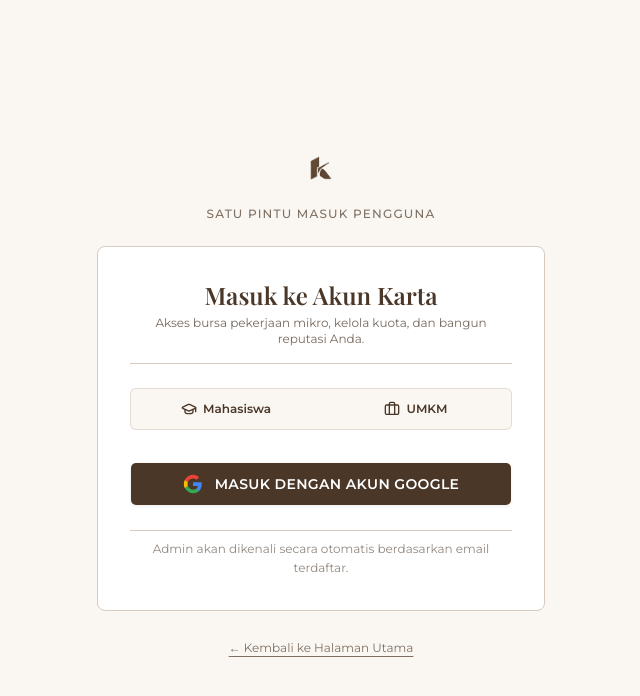
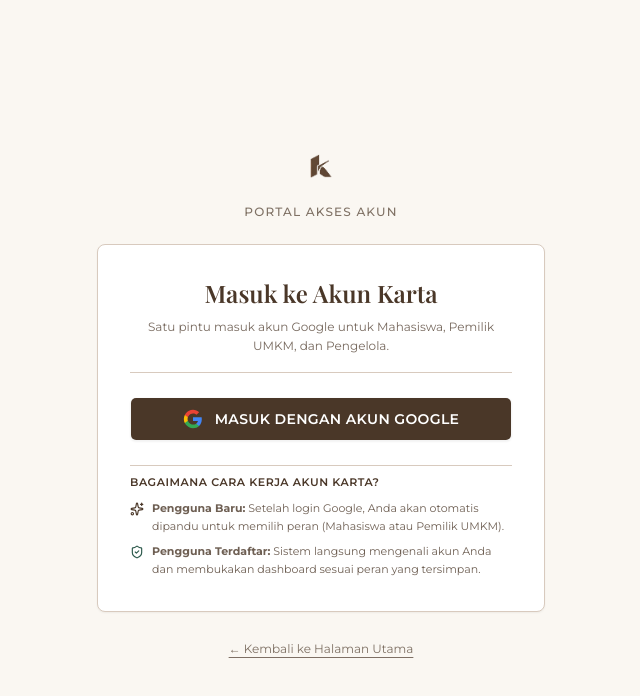
Before and after one commit to hoptic25/karta, a Next.js app: page /login in a window 1280 px wide. Shown: the top 696 px of the page, without its empty margins (319-959 px from the left). Built offline with nearby package versions, Linux system fonts and the light colour scheme; no server answers.

Commit message:
refactor(auth): simplify login page to universal google sign-in with clean onboarding guidance

```diff
--- a/src/app/(auth)/login/page.tsx
+++ b/src/app/(auth)/login/page.tsx
@@ -2,8 +2,8 @@ import Link from "next/link";
 import { GoogleSignInButton } from "@/features/auth/components/google-sign-in-button";
 import { auth } from "@/auth";
 import { redirect } from "next/navigation";
-import { GraduationCap, Briefcase } from "lucide-react";
 import { BrandLogo } from "@/components/layout/brand-logo";
+import { Sparkles, ShieldCheck } from "lucide-react";
 
 export default async function LoginPage({
   searchParams,
@@ -34,12 +34,12 @@ export default async function LoginPage({
         <div className="flex flex-col items-center text-center">
           <BrandLogo size="lg" />
           <p className="mt-3 text-xs font-medium text-primary-brown/70 tracking-widest uppercase">
-            Satu Pintu Masuk Pengguna
+            Portal Akses Akun
           </p>
         </div>
 
         {/* Card */}
-        <div className="border border-beige bg-white p-8 rounded-lg space-y-6">
+        <div className="border border-beige bg-white p-8 rounded-lg space-y-6 shadow-xs">
           {/* Header Title */}
           <div className="border-b border-beige pb-4 text-center">
             <h1 className="font-heading text-2xl font-semibold text-primary-brown">
@@ -49,43 +49,17 @@ export default async function LoginPage({
                 ? "Masuk sebagai UMKM"
                 : "Masuk ke Akun Karta"}
             </h1>
-            <p className="mt-1 text-xs text-primary-brown/75 font-sans">
+            <p className="mt-2 text-xs text-primary-brown/75 font-sans leading-relaxed">
               {rolePreference === "student"
-                ? "Gunakan akun Google aktif Anda untuk mengakses tugas dan portofolio."
+                ? "Gunakan akun Google aktif Anda untuk melanjutkan pendaftaran atau mengakses tugas kampus."
                 : rolePreference === "umkm"
-                ? "Gunakan akun Google aktif Anda untuk mengelola pekerjaan dan kuota usaha."
-                : "Akses bursa pekerjaan mikro, kelola kuota, dan bangun reputasi Anda."}
+                ? "Gunakan akun Google aktif Anda untuk mempublikasikan tugas atau mengelola kuota usaha."
+                : "Satu pintu masuk akun Google untuk Mahasiswa, Pemilik UMKM, dan Pengelola."}
             </p>
           </div>
 
-          {/* Role selector tabs */}
-          <div className="grid grid-cols-2 gap-2 p-1 bg-cream rounded-md border border-beige/60">
-            <Link
-              href="/login?as=student"
-              className={`flex items-center justify-center gap-1.5 py-2 text-xs font-semibold rounded transition-all ${
-                rolePreference === "student"
-                  ? "bg-primary-brown text-white"
-                  : "text-primary-brown hover:bg-beige/30"
-              }`}
-            >
-              <GraduationCap className="size-4" />
-              Mahasiswa
-            </Link>
-            <Link
-              href="/login?as=umkm"
-              className={`flex items-center justify-center gap-1.5 py-2 text-xs font-semibold rounded transition-all ${
-                rolePreference === "umkm"
-                  ? "bg-primary-brown text-white"
-                  : "text-primary-brown hover:bg-beige/30"
-              }`}
-            >
-              <Briefcase className="size-4" />
-              UMKM
-            </Link>
-          </div>
-
           {/* Google Sign-in */}
-          <div className="pt-2">
+          <div>
             <GoogleSignInButton
               rolePreference={rolePreference}
               callbackUrl={callbackUrl}
@@ -93,20 +67,24 @@ export default async function LoginPage({
           </div>
 
           {/* Info note */}
-          <div className="text-center pt-2 text-xs text-primary-brown/60 leading-relaxed font-sans border-t border-beige">
-            {rolePreference === "student" ? (
-              <p>
-                Setelah masuk, Anda akan diminta memasukkan kode referral resmi dari kampus mitra Anda.
-              </p>
-            ) : rolePreference === "umkm" ? (
-              <p>
-                Setelah masuk, Anda dapat langsung melengkapi profil usaha dan menikmati 3 kuota gratis setiap bulan.
-              </p>
-            ) : (
-              <p>
-                Admin akan dikenali secara otomatis berdasarkan email terdaftar.
-              </p>
-            )}
+          <div className="pt-2 text-xs text-primary-brown/75 leading-relaxed font-sans border-t border-beige space-y-2">
+            <p className="font-semibold text-primary-brown text-[11px] uppercase tracking-wider">
+              Bagaimana cara kerja akun Karta?
+            </p>
+            <div className="space-y-2 text-[11px] text-primary-brown/80">
+              <div className="flex items-start gap-2">
+                <Sparkles className="size-3.5 text-earth-primary shrink-0 mt-0.5" />
+                <span>
+                  <strong>Pengguna Baru:</strong> Setelah login Google, Anda akan otomatis dipandu untuk memilih peran (Mahasiswa atau Pemilik UMKM).
+                </span>
+              </div>
+              <div className="flex items-start gap-2">
+                <ShieldCheck className="size-3.5 text-earth-sage shrink-0 mt-0.5" />
+                <span>
+                  <strong>Pengguna Terdaftar:</strong> Sistem langsung mengenali akun Anda dan membukakan dashboard sesuai peran yang tersimpan.
+                </span>
+              </div>
+            </div>
           </div>
         </div>
 
```
